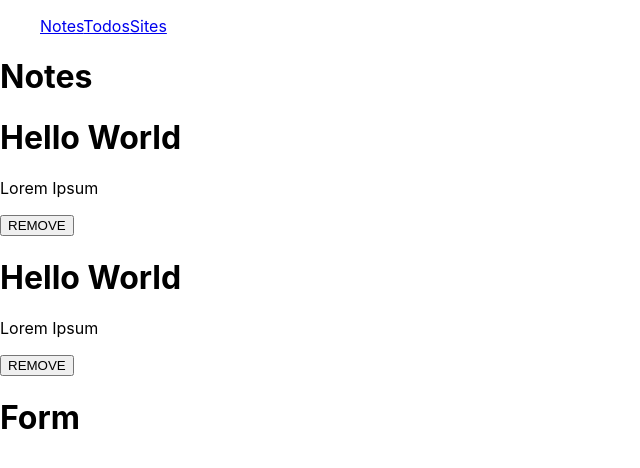
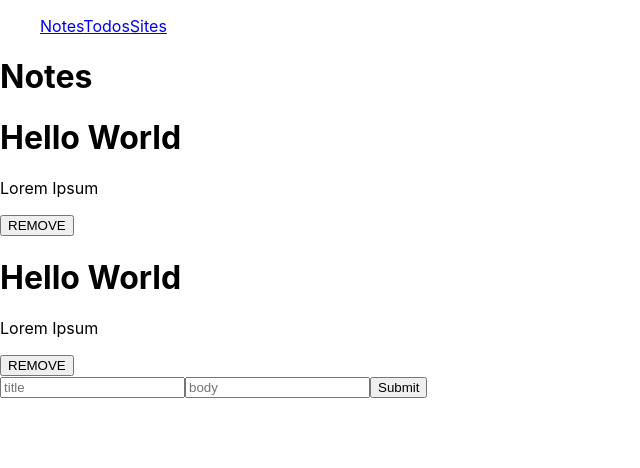
Before and after one commit to JayCodeGitHub/Happy-Notes, a React (Create React App) app in the folder client/: page /notes in a window 1280 px wide. Shown: the top 468 px of the page, without its empty margins (0-640 px from the left). Built offline with nearby package versions, Linux system fonts and the light colour scheme.

Commit message:
Created Simple Form with react final form

```diff
--- a/client/package.json
+++ b/client/package.json
@@ -10,8 +10,10 @@
     "@types/node": "^16.18.10",
     "@types/react": "^18.0.26",
     "@types/react-dom": "^18.0.9",
+    "final-form": "^4.20.7",
     "react": "^18.2.0",
     "react-dom": "^18.2.0",
+    "react-final-form": "^6.5.9",
     "react-router-dom": "^6.5.0",
     "react-scripts": "5.0.1",
     "typescript": "^4.9.4",
--- a/client/src/components/Form/Form.tsx
+++ /dev/null
@@ -1,11 +0,0 @@
-import React from 'react'
-
-function Form() {
-  return (
-    <div>
-      <h1>Form</h1>
-    </div>
-  )
-}
-
-export default Form
--- /dev/null
+++ b/client/src/components/FormSection/FormSection.tsx
@@ -0,0 +1,45 @@
+import React from 'react'
+import { Form, Field } from 'react-final-form'
+
+interface FormProps {
+  items: any
+  setItems: any
+  type: string
+}
+
+function FormSection({ items, setItems, type }: FormProps) {
+  return (
+    <Form
+      onSubmit={(formObj) => {
+        const newNote = {
+          id: formObj.title,
+          title: formObj.title,
+          body: formObj.body,
+        }
+        setItems([...items, newNote])
+        formObj.title = ''
+        formObj.body = ''
+      }}
+      render={({ handleSubmit }) => (
+        <form onSubmit={handleSubmit}>
+          <Field name='title'>
+            {({ input }) => <input placeholder='title' type='text' {...input} />}
+          </Field>
+          {type === 'note' ? (
+            <Field name='body'>
+              {({ input }) => <input placeholder='body' type='text' {...input} />}
+            </Field>
+          ) : null}
+          {type === 'site' ? (
+            <Field name='body'>
+              {({ input }) => <input placeholder='URL' type='text' {...input} />}
+            </Field>
+          ) : null}
+          <button type='submit'>Submit</button>
+        </form>
+      )}
+    />
+  )
+}
+
+export default FormSection
--- a/client/src/views/Notes.tsx
+++ b/client/src/views/Notes.tsx
@@ -1,6 +1,6 @@
 import React, { useState } from 'react'
 import Card from '../components/Card/Card'
-import Form from '../components/Form/Form'
+import Form from '../components/FormSection/FormSection'
 
 function Notes() {
   const [notes, setNotes] = useState([
@@ -21,7 +21,7 @@ function Notes() {
       {notes.map(({ id, title, body }) => (
         <Card title={title} body={body} type='note' key={id} />
       ))}
-      <Form />
+      <Form type='note' items={notes} setItems={setNotes} />
     </div>
   )
 }
--- a/client/src/views/Sites.tsx
+++ b/client/src/views/Sites.tsx
@@ -1,5 +1,6 @@
 import React, { useState } from 'react'
 import Card from '../components/Card/Card'
+import Form from '../components/FormSection/FormSection'
 
 function Sites() {
   const [sites, setSites] = useState([
@@ -18,6 +19,7 @@ function Sites() {
       {sites.map(({ id, title }) => (
         <Card title={title} type='site' key={id} />
       ))}
+      <Form type={'site'} items={sites} setItems={setSites} />
     </div>
   )
 }
--- a/client/src/views/ToDo.tsx
+++ b/client/src/views/ToDo.tsx
@@ -1,5 +1,6 @@
 import React, { useState } from 'react'
 import Card from '../components/Card/Card'
+import Form from '../components/FormSection/FormSection'
 
 function ToDo() {
   const [todos, setTodos] = useState([
@@ -18,6 +19,7 @@ function ToDo() {
       {todos.map(({ id, title }) => (
         <Card title={title} type='todo' key={id} />
       ))}
+      <Form type={'todo'} items={todos} setItems={setTodos} />
     </div>
   )
 }
```
Also changed, not shown: 1 other file (tests, documents, lock files or other folders).
